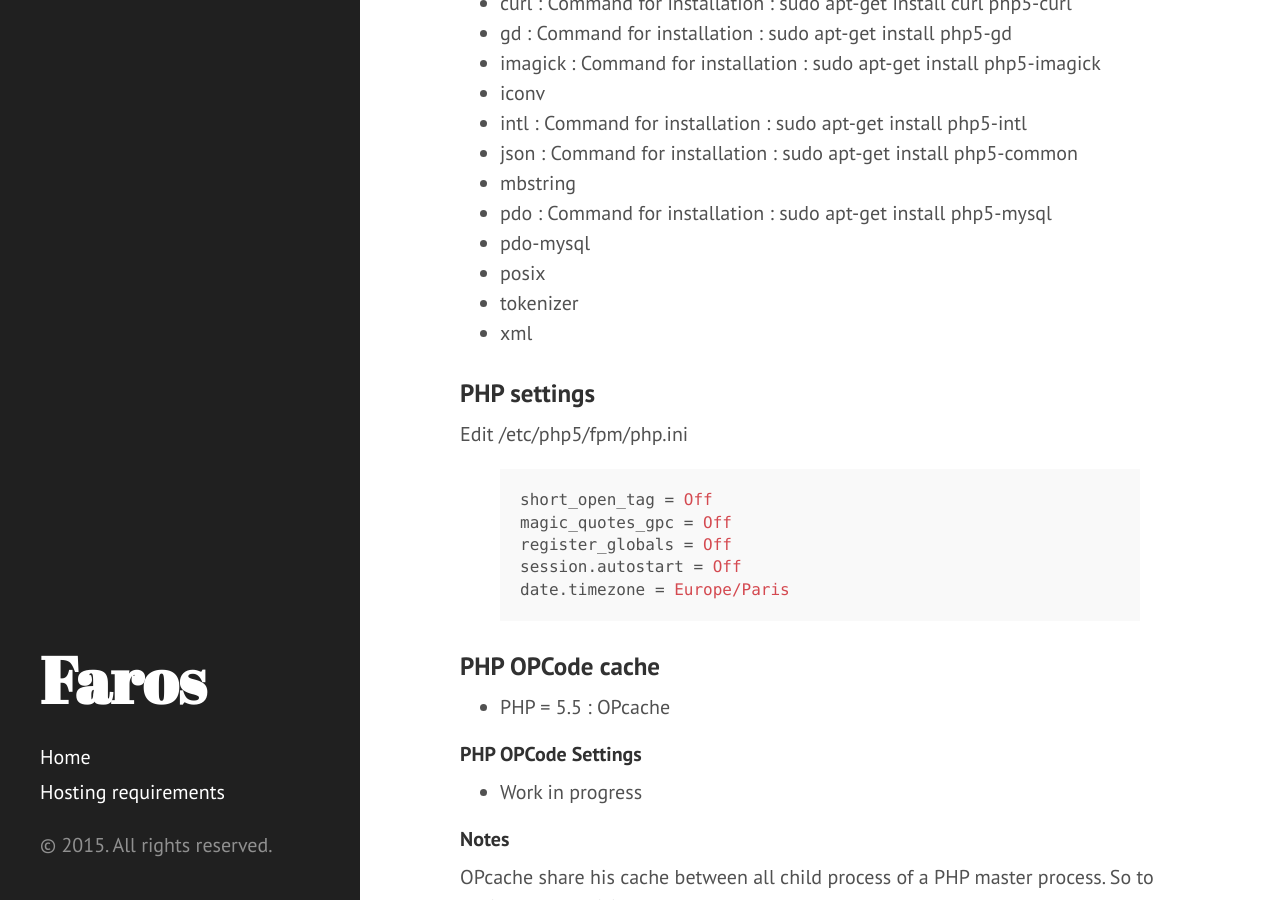
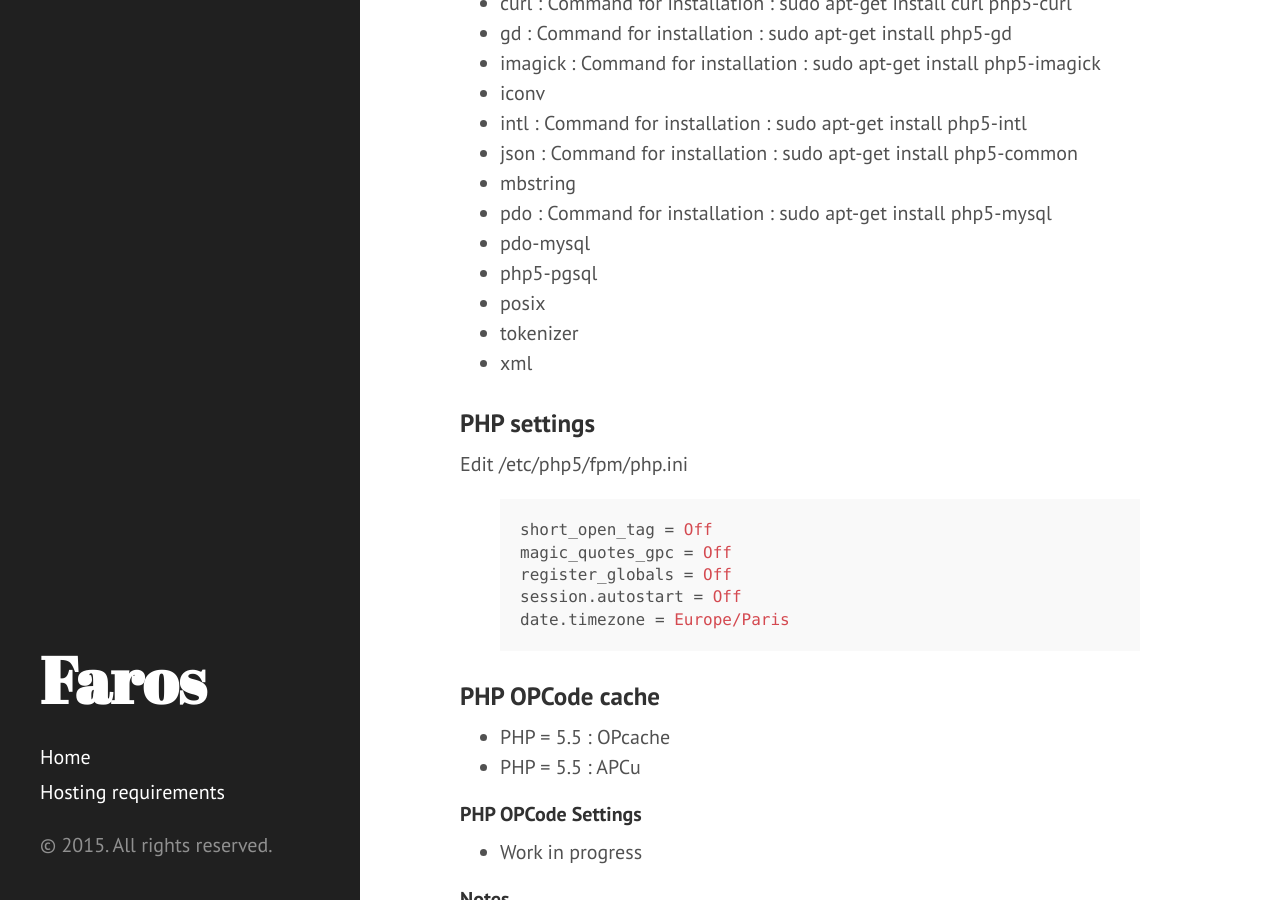
Before and after one commit to le-phare/le-phare.github.io, a Jekyll site: the page built from requirements_ima.md, in a window 1280 px wide and 900 px high, scrolled down 1053 px. Built offline with Jekyll 4.4.1, drawn with Linux system fonts in a browser that asks for light colours; Markdown is read by kramdown in place of the engine named in the settings.

Commit message:
Update requirements_ima.md

```diff
--- a/requirements_ima.md
+++ b/requirements_ima.md
@@ -46,6 +46,7 @@ deb-src http://packages.dotdeb.org wheezy-php55 all
    * mbstring
    * pdo : Command for installation : sudo apt-get install php5-mysql
    * pdo-mysql
+   * php5-pgsql
    * posix
    * tokenizer
    * xml
@@ -65,6 +66,7 @@ date.timezone = Europe/Paris
 ### PHP OPCode cache
 
    * PHP = 5.5 : OPcache
+   * PHP = 5.5 : APCu
 
 #### PHP OPCode Settings
 
```
